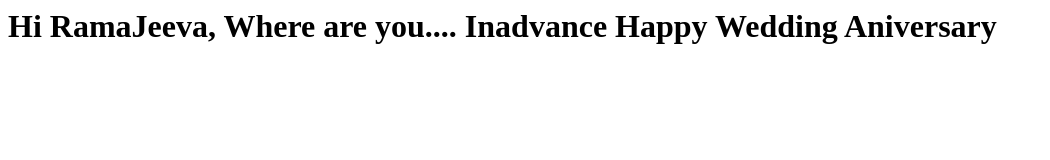
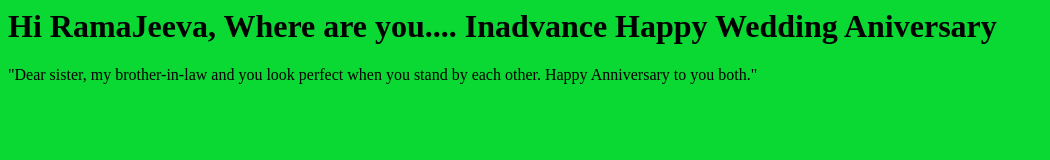
Before and after one commit to DevPhani23/dockerfiles, a plain HTML site: page COPY/index.html in a window 1280 px wide. Shown: the whole page, without its empty margins (0-1050 px from the left). Drawn offline with Linux system fonts and the light colour scheme.

Commit message:
dockerfile

```diff
--- a/COPY/index.html
+++ b/COPY/index.html
@@ -1 +1,3 @@
+<body style="background-color:rgb(10, 216, 51);"></body>
 <h1> Hi RamaJeeva, Where are you.... Inadvance Happy Wedding Aniversary </h1>
+<p>"Dear sister, my brother-in-law and you look perfect when you stand by each other. Happy Anniversary to you both."</p>
```
